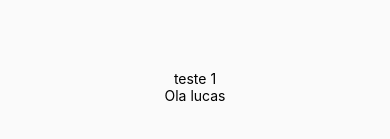
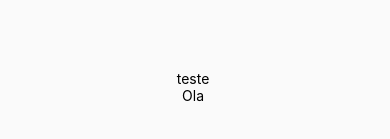
Before and after one commit to GiltMonster/PI_5, a React Native app: screen / in a window 390 px wide. Shown: the part 365-504 px from the top of the page. Built offline with nearby package versions, Linux system fonts and the light colour scheme.

Commit message:
refact: do tsx, pro jsx

```diff
--- a/app/pages/Home.tsx
+++ b/app/pages/Home.jsx
@@ -1,28 +1,25 @@
-import { View, Text } from "react-native";
+import { View, Text, SafeAreaView } from "react-native";
 import { StatusBar } from 'expo-status-bar';
 import { GlobalStyles } from "../style/GlobalStyle";
 
 import Header from "../components/Header";
-interface HomeProps {
-  nome: String,
-  id: number
-};
-export default function Home({ id, nome }: HomeProps) {
+
+export default function Home() {
   return (
-    <View style={GlobalStyles.container}>
+    <SafeAreaView style={GlobalStyles.container}>
       <Header></Header>
       <View style={GlobalStyles.container}>
 
         <View>
-          <Text>teste {id}</Text>
+          <Text>teste </Text>
         </View>
 
         <View>
-          <Text>Ola {nome}</Text>
+          <Text>Ola </Text>
           <StatusBar style="auto" />
         </View>
       </View>
 
-    </View>
+    </SafeAreaView>
   );
 }
```
Also changed, not shown: app/components/Header.jsx (renamed from app/components/Header.tsx), app/style/GlobalStyle.jsx (renamed from app/style/GlobalStyle.tsx), app/style/HeaderContent.jsx (renamed from app/style/HeaderContent.tsx).
